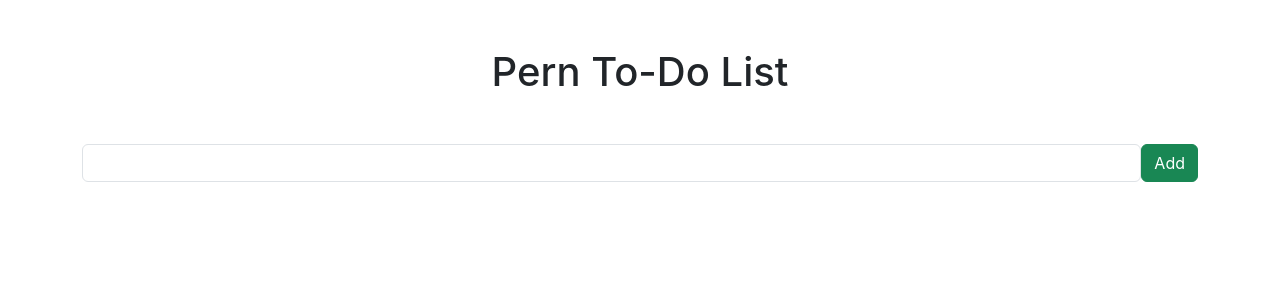
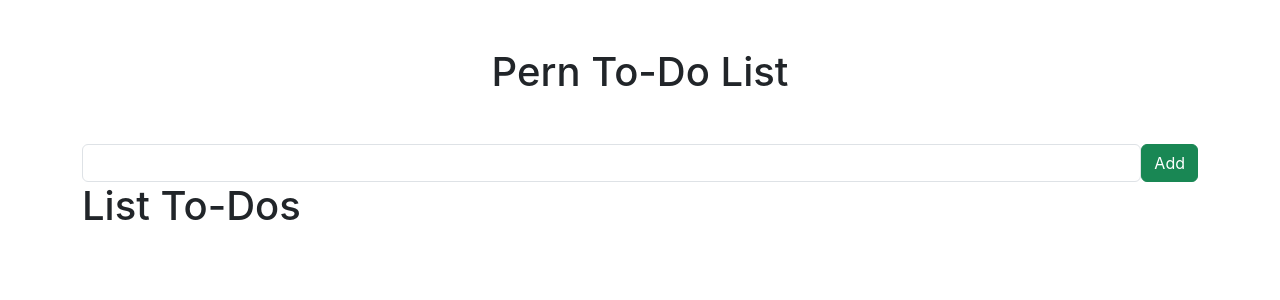
Before and after one commit to dylanawhite92/pern-todo, a React (Create React App) app in the folder client/: page / in a window 1280 px wide. Shown: the top 300 px of the page. Built offline with nearby package versions, Linux system fonts and the light colour scheme; the HTML template or start-up script is replaced by a standard one.

Commit message:
starting on list component for to-dos

```diff
--- a/client/src/App.js
+++ b/client/src/App.js
@@ -2,13 +2,14 @@ import './App.css';
 
 // Components
 
-import { InputToDo } from './components/index';
+import { InputToDo, ListToDos } from './components/index';
 
 function App() {
   return (
     <>
       <div className='container'>
         <InputToDo />
+        <ListToDos />
       </div>
     </>
   );
--- a/client/src/components/index.js
+++ b/client/src/components/index.js
@@ -1,6 +1,6 @@
 // Reduce import to single line
 import InputToDo from './inputToDo';
 // import EditToDo from './EditToDo';
-// import listToDos from './listToDos';
+import ListToDos from './listToDos';
 
-export { InputToDo };
+export { InputToDo, ListToDos };
--- a/client/src/components/listToDos.js
+++ b/client/src/components/listToDos.js
@@ -0,0 +1,5 @@
+const ListToDos = () => {
+  return <h1>List To-Dos</h1>;
+};
+
+export default ListToDos;
```
